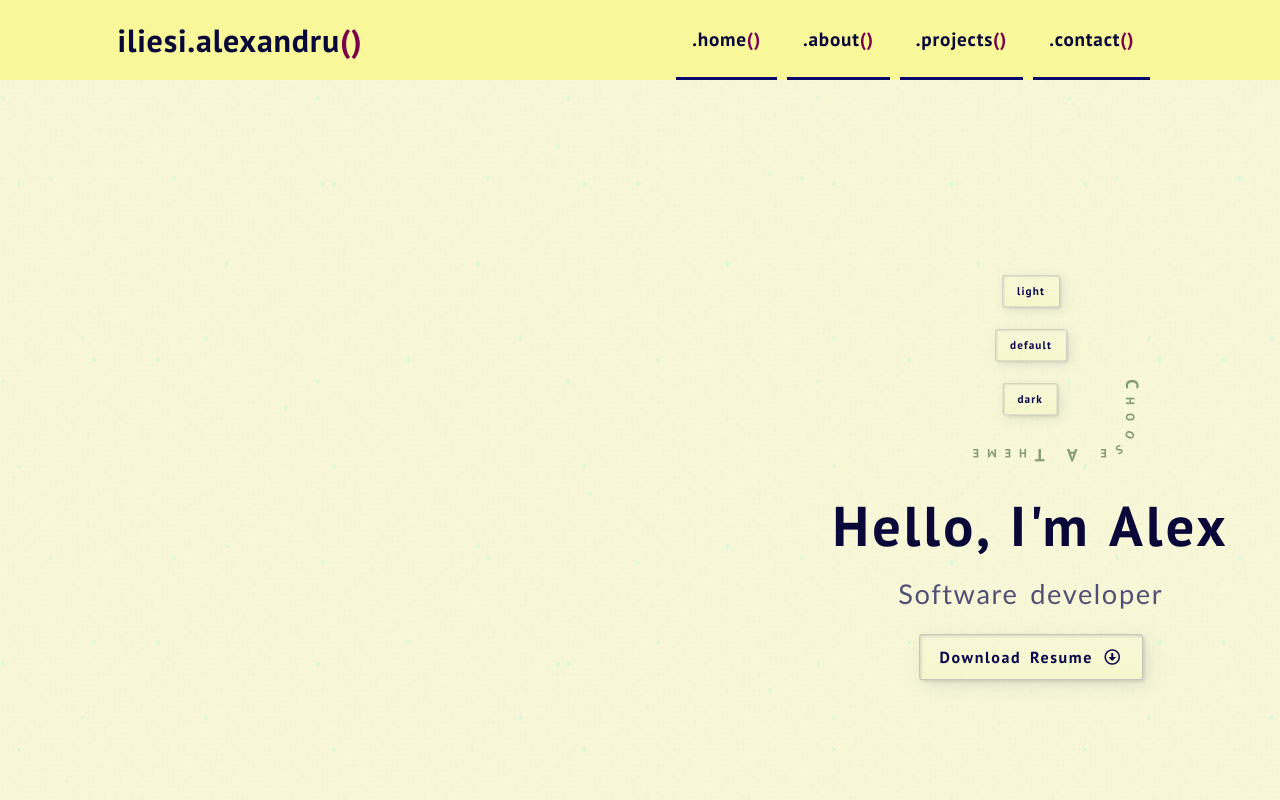
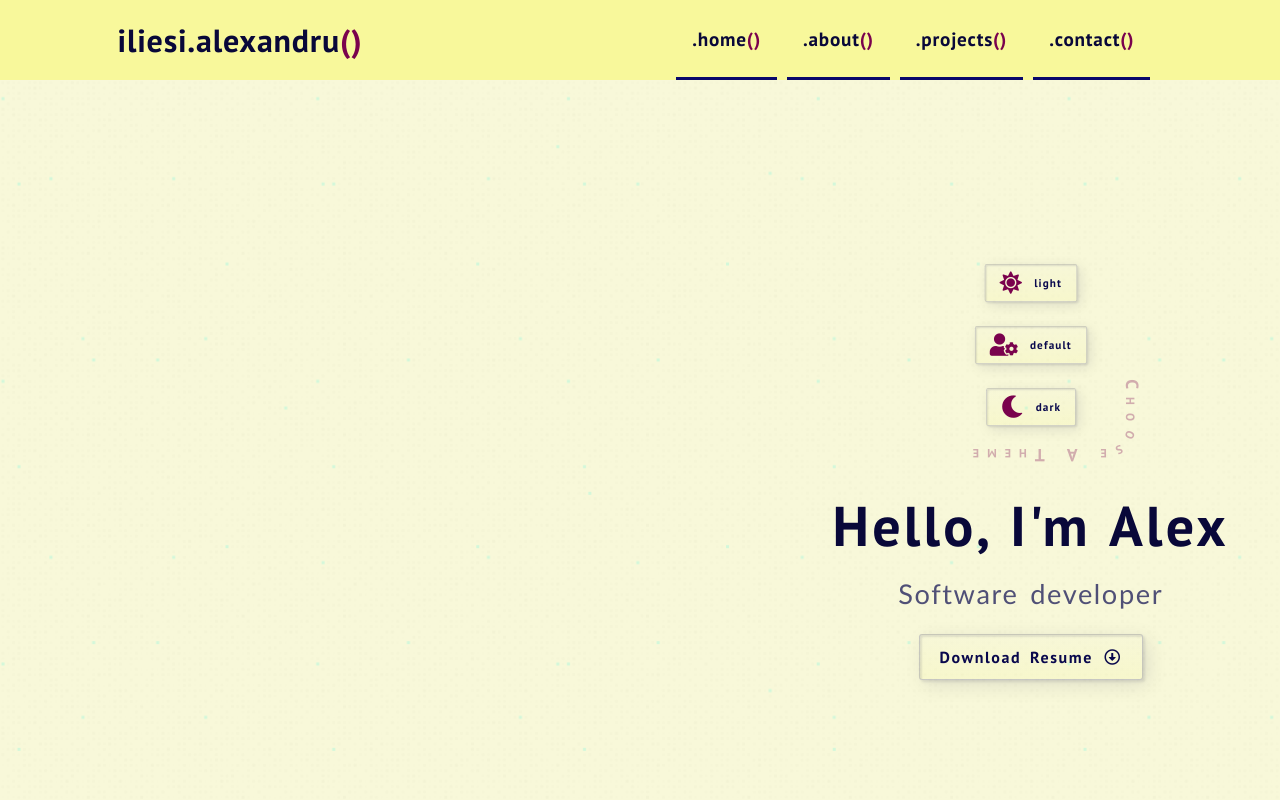
Before and after one commit to alex4tm/portfolio-v1, a React (Create React App) app: page / in a window 1280 px wide. Shown: the top 800 px of the page. Built offline with nearby package versions, Linux system fonts and the light colour scheme.

Commit message:
added icons to theme changer buttons

```diff
--- a/src/components/ChangeThemeDark.js
+++ b/src/components/ChangeThemeDark.js
@@ -1,4 +1,3 @@
-import './ChangeTheme.css';
 
 const changeThemeDark = () => {
 
--- a/src/components/ChangeThemeDefault.js
+++ b/src/components/ChangeThemeDefault.js
@@ -1,4 +1,4 @@
-import './ChangeTheme.css';
+
 
 const changeThemeDefault = () => {
 
--- a/src/components/ChangeThemeLight.js
+++ b/src/components/ChangeThemeLight.js
@@ -1,4 +1,3 @@
-import './ChangeTheme.css';
 
 
 const changeThemeLight = () => {
--- a/src/components/HeroSection.css
+++ b/src/components/HeroSection.css
@@ -68,6 +68,22 @@
 
 .theme-wrapper button {
   transform: scale(0.7);
+  display: flex;
+  justify-content: center;
+  align-items: center;
+}
+
+.theme-wrapper i {
+  font-size: 2rem;
+  margin-right: 1rem;
+  color: rgb(var(--color-primary));
+  font-weight: bold;
+}
+
+#default-theme-btn {
+  display: flex;
+  justify-content: center;
+  align-items: center;
 }
 
 .theme-changer {
@@ -76,6 +92,11 @@
   flex-direction: column;
   justify-content: center;
   align-items: center;
+}
+
+#text_path {
+  fill: rgb(var(--color-primary), 60%);
+
 }
 
 svg text {
--- a/src/components/HeroSection.js
+++ b/src/components/HeroSection.js
@@ -5,6 +5,7 @@ import '../App.css';
 import './HeroSection.css';
 import './Button.css';
 import myPdf from '../images/CV-ILIESI_ALEXANDRU.pdf';
+import defaultIcon from '../images/default.png';
 import changeThemeLight from './ChangeThemeLight.js'
 import changeThemeDark from './ChangeThemeDark.js'
 import changeThemeDefault from './ChangeThemeDefault.js'
@@ -26,12 +27,15 @@ function HeroSection() {
             </svg>
             <div className="theme-changer">
                     <button className="btn btn-custom" id='light-theme-btn' onClick={ changeThemeLight }>
+                      <i className="far fa-sun"></i>
                       light
                     </button>
                     <button className="btn btn-custom" id='default-theme-btn' onClick={ changeThemeDefault }>
+                      <i class="fas fa-user-cog"></i>
                       default
                     </button>
                     <button className="btn btn-custom" id='dark-theme-btn' onClick={ changeThemeDark }>
+                      <i className="far fa-moon"></i>
                       dark
                     </button>
             </div>
--- a/src/components/HeroSvgText.js
+++ b/src/components/HeroSvgText.js
@@ -5,8 +5,10 @@ const svgText = () => {
    function updateMoveText(offset, fill) {
     let currentOffset = parseInt(moveText.getAttribute('startOffset'));
     let currentFill = parseInt(moveText.getAttribute('fill').substring(1));
-    let random = Math.floor(Math.random() * (145 - 25 + 1) + 25)
-    moveText.setAttribute("fill", (`#${currentFill + random }`));
+    // Code for changing svg text fill
+    // let random = Math.floor(Math.random() * (145 - 25 + 1) + 25)
+    // moveText.setAttribute("fill", (`#${currentFill + random }`));
+    //
     if (currentOffset <= 750) {
       moveText.setAttribute("startOffset", (currentOffset + (currentOffset/130) + 1.5));
 
```
Also changed, not shown: src/components/ChangeTheme.css (deleted), src/images/default.png (added), src/images/default.svg (added).
